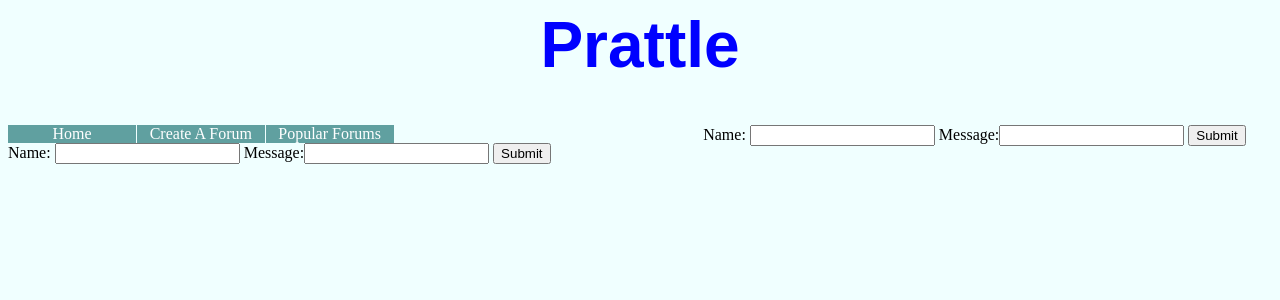
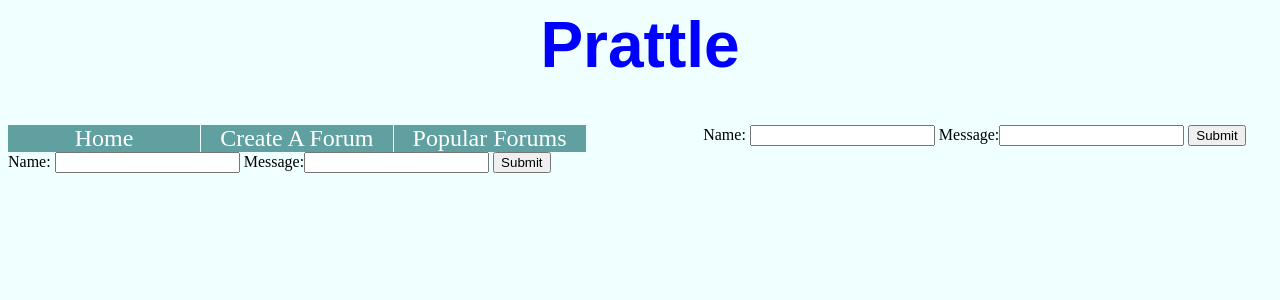
Before and after one commit to rdouradojr/prattledev, a Python web app: template templates/home.html in a window 1280 px wide. Shown: the top 300 px of the page. Run offline with Jinja, Linux system fonts and the light colour scheme; the template is opened without the code that fills it, so the values that code supplies are empty.

Commit message:
Update home.html

```diff
--- a/templates/home.html
+++ b/templates/home.html
@@ -16,13 +16,17 @@
 		color: white;
 		background-color: #60A0A0;
 		text-decoration: none;
+		font-size: 150%;
 		text-align: center;
 		}
 	#menu a:hover {
 		background-color: #6666AA;
+		display:inline-block;
+		padding: 10px;
 		}
 	#menu li{
 		float:left;
+		display: inline;
 		margin-right: .05em;
 		}
 	.Ballin{
```
